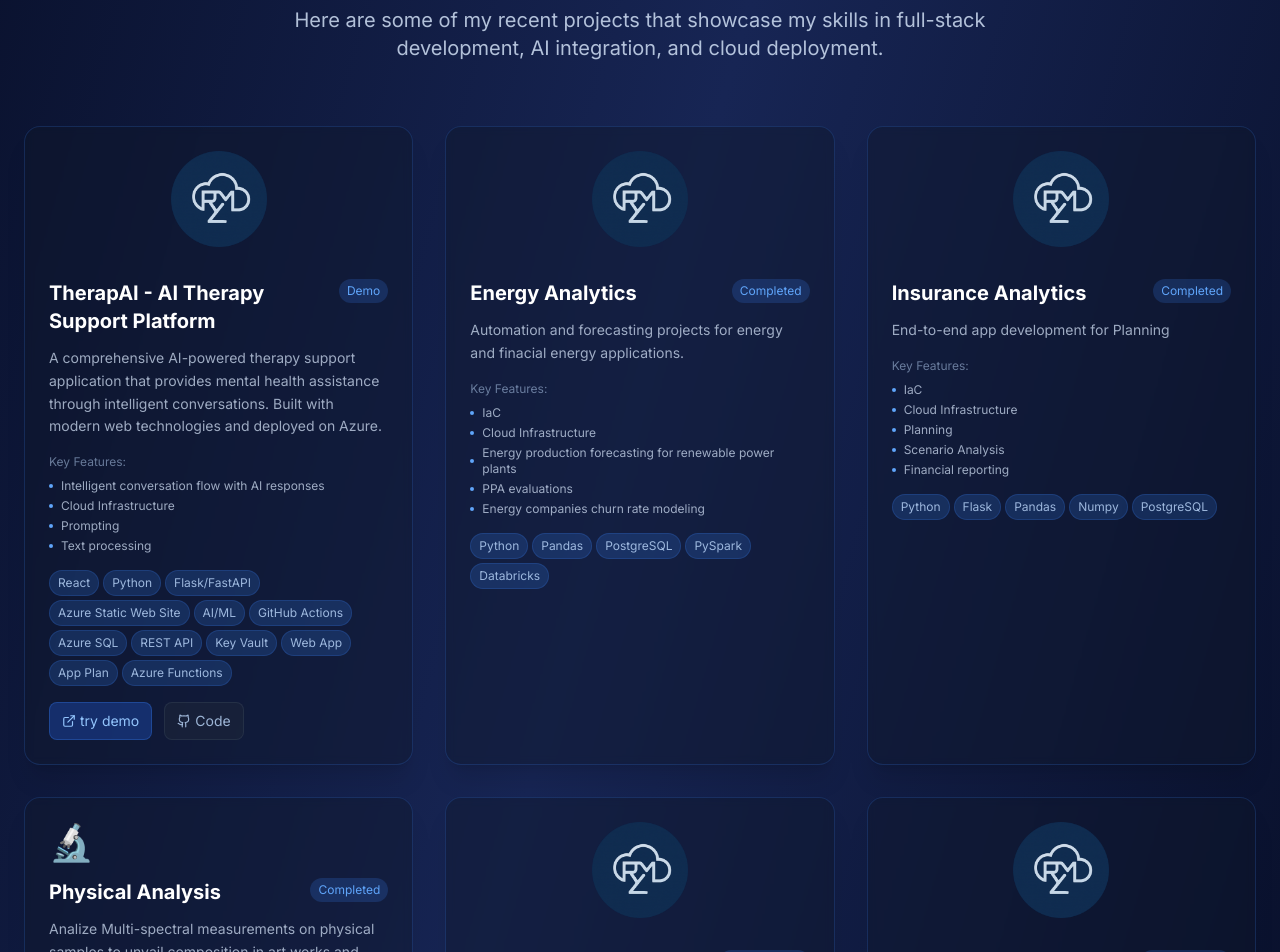
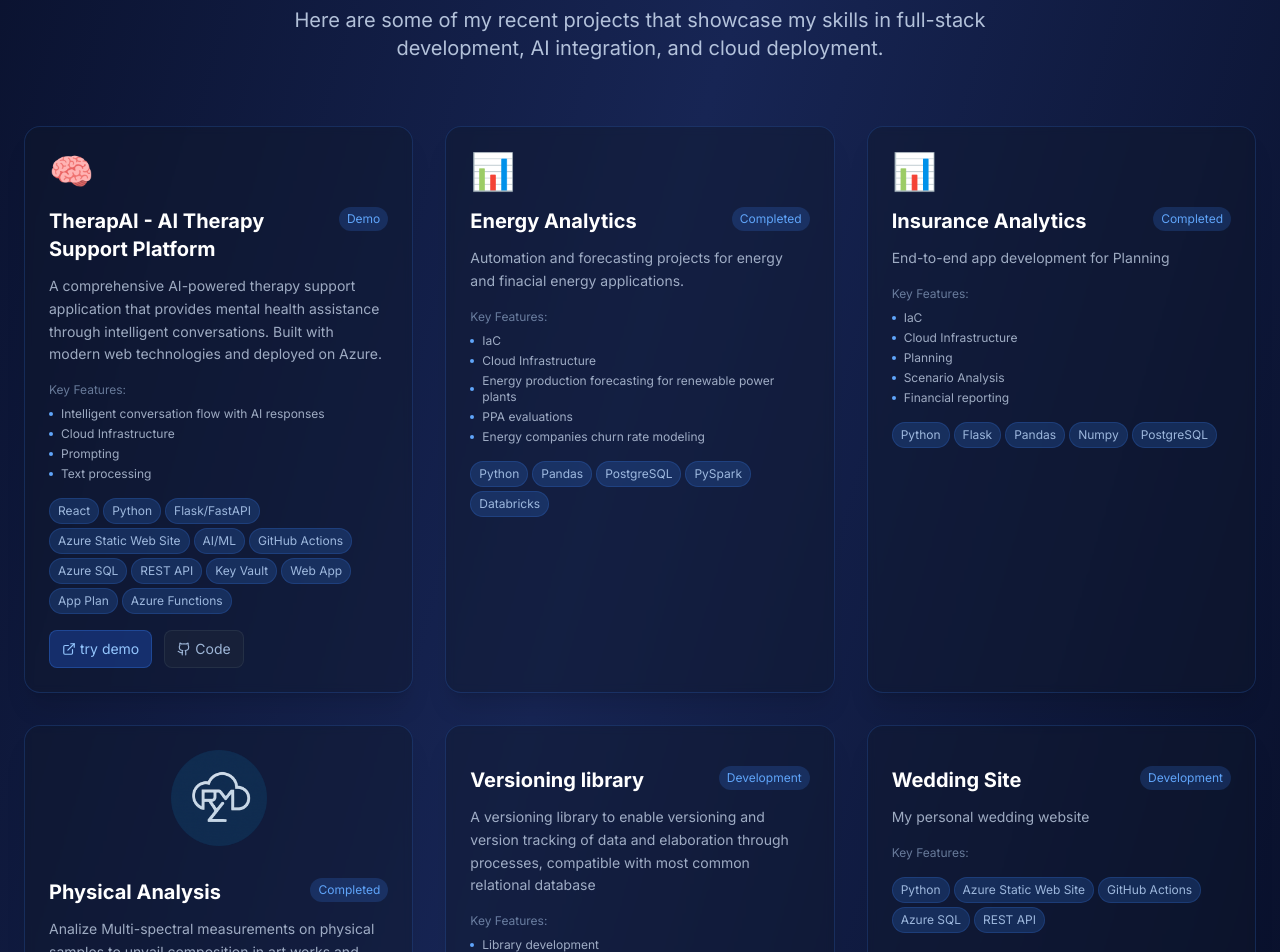
Before and after one commit to RicZit/PortfolioHomePage, a React (Create React App) app: page / in a window 1280 px wide. Shown: the part 1900-2852 px from the top of the page. Built offline with nearby package versions, Linux system fonts and the light colour scheme.

Commit message:
edit logo and fine tuning image

```diff
--- a/src/App.jsx
+++ b/src/App.jsx
@@ -557,11 +557,10 @@
                   style={{ transitionDelay: `${index * 200}ms` }}
                 >
                   {
-                    project.image_type === 'str'?
+                    project.image_type === 'str'? <div className="text-4xl mb-4">{project.image}</div> :
                   <div className="mb-8">
                     <img src={logo} alt='logo' className='h-24 w-24 mx-auto mb-6 object-contain'/>
-                  </div> : <div className="text-4xl mb-4">{project.image}</div>
-
+                  </div>
                   }
                   <div className="flex justify-between items-start mb-3">
                     <h3 className="text-xl font-bold group-hover:text-blue-400 transition-colors">
```
